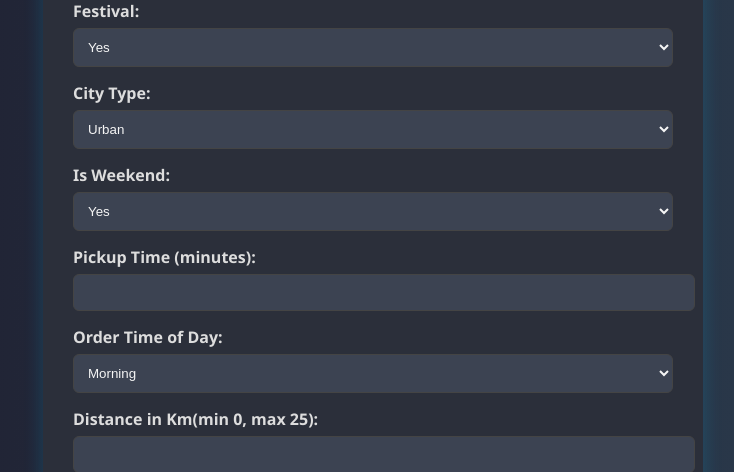
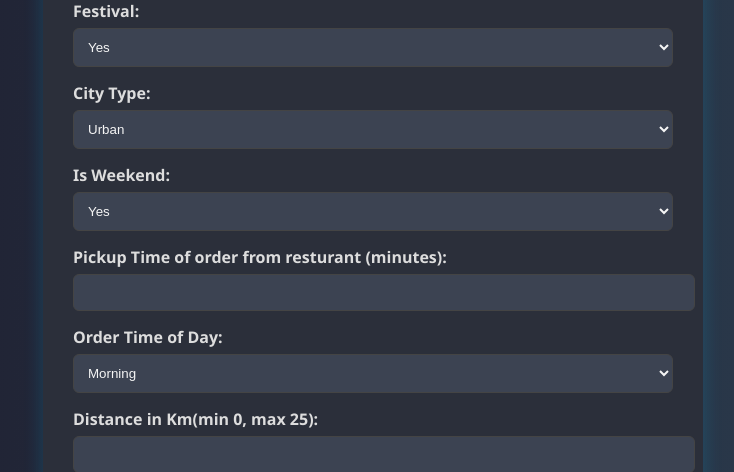
Before and after one commit to Debopam-Chowdhury/Swiggy-Delivery-Time-Prediction, a Flask app: page / in a window 1280 px wide. Shown: the part 837-1309 px from the top of the page, without its empty margins (267-1001 px from the left). Run offline with Flask 3, Linux system fonts and the light colour scheme; parts of the project's set-up code (start-up, migrations or seed data) failed here and were passed over.

Commit message:
modified app.py

```diff
--- a/templates/index.html
+++ b/templates/index.html
@@ -196,7 +196,7 @@
         <option value="0">No</option>
     </select>
 
-    <label for="pickup_time_minutes">Pickup Time (minutes):</label>
+    <label for="pickup_time_minutes">Pickup Time of order from resturant (minutes):</label>
     <input type="number" name="pickup_time_minutes" required>
 
     <label for="order_time_of_day">Order Time of Day:</label>
```
